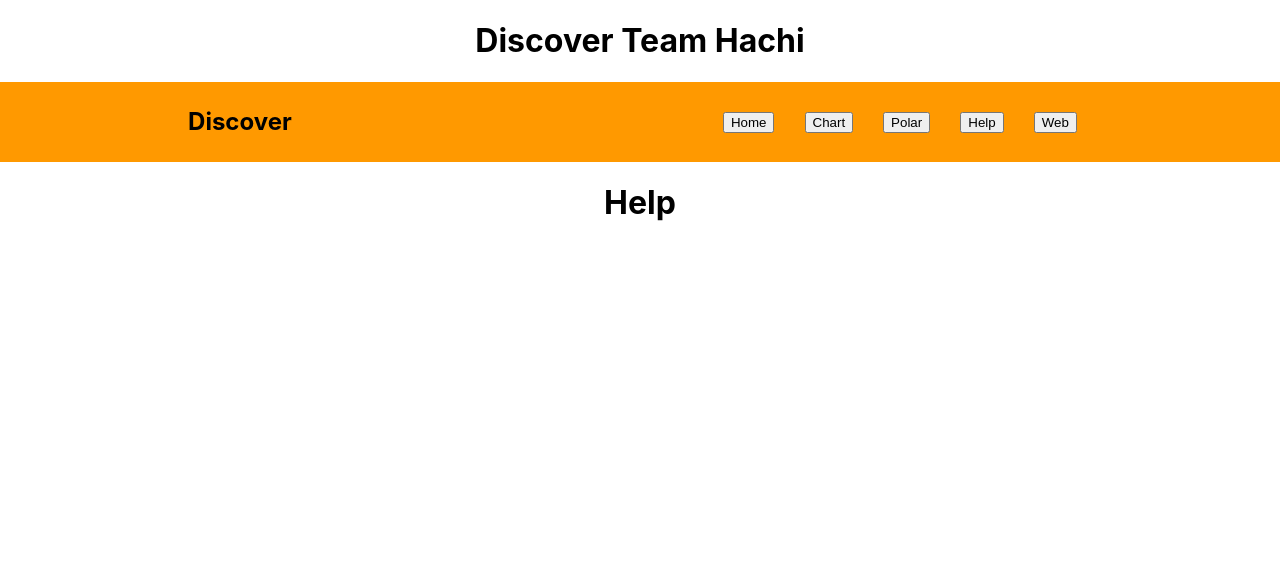
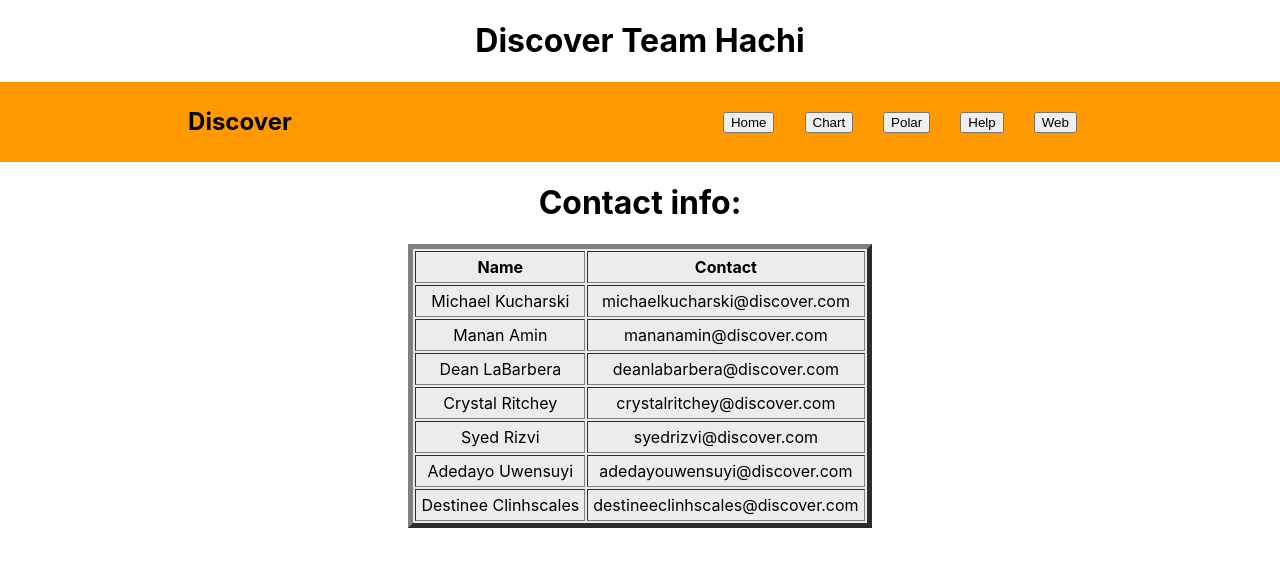
Before and after one commit to onehpee/Hot100, a React (Create React App) app in the folder spotify-dashboard/client/: page /help in a window 1280 px wide. Shown: the top 566 px of the page. Built offline with nearby package versions, Linux system fonts and the light colour scheme.

Commit message:
help page added

```diff
--- a/spotify-dashboard/client/package.json
+++ b/spotify-dashboard/client/package.json
@@ -7,8 +7,12 @@
     "@testing-library/jest-dom": "^4.2.4",
     "@testing-library/react": "^9.5.0",
     "@testing-library/user-event": "^7.2.1",
+    "chart.js": "^2.9.3",
+    "chartjs": "^0.3.24",
     "react": "^16.13.1",
+    "react-chartjs-2": "^2.9.0",
     "react-dom": "^16.13.1",
+    "react-router-dom": "^5.1.2",
     "react-scripts": "3.4.1"
   },
   "scripts": {
--- a/spotify-dashboard/client/src/App.css
+++ b/spotify-dashboard/client/src/App.css
@@ -7,6 +7,9 @@
   pointer-events: none;
 }
 
+.apps {
+  background-color: rgba(192,192,192,0.3);
+}
 nav {
   display: flex;
   justify-content: space-around;
--- a/spotify-dashboard/client/src/components/Help.js
+++ b/spotify-dashboard/client/src/components/Help.js
@@ -1,15 +1,47 @@
-import React from 'react';
+import React, {Component} from 'react';
+import '../App.css';
 
+export default class Help extends Component {
 
-
-function Help() {
-  return (
-    <div className="App">
-    <h1> Help </h1>
-
+  render() {
+    return (
+      <div className="App">
+        <h1> Contact info:</h1>
+        <table className="apps" align="center" cellpadding="5" border="5">
+          <tr>
+              <th>Name</th>
+              <th>Contact</th>
+          </tr>
+          <tr>
+              <td>Michael Kucharski</td>
+              <td>michaelkucharski@discover.com</td>
+          </tr>
+          <tr>
+              <td>Manan Amin</td>
+              <td>mananamin@discover.com</td>
+          </tr>
+          <tr>
+              <td>Dean LaBarbera</td>
+              <td>deanlabarbera@discover.com</td>
+          </tr>
+          <tr>
+              <td>Crystal Ritchey</td>
+              <td>crystalritchey@discover.com</td>
+          </tr>
+          <tr>
+              <td>Syed Rizvi</td>
+              <td>syedrizvi@discover.com</td>
+          </tr>
+          <tr>
+              <td>Adedayo Uwensuyi</td>
+              <td>adedayouwensuyi@discover.com</td>
+          </tr>
+          <tr>
+              <td>Destinee Clinhscales</td>
+              <td>destineeclinhscales@discover.com</td>
+          </tr>
+        </table>
       </div>
 
-  )
-}
-
-export default Help
+    )
+} }
```
Also changed, not shown: 1 other file (tests, documents, lock files or other folders).
